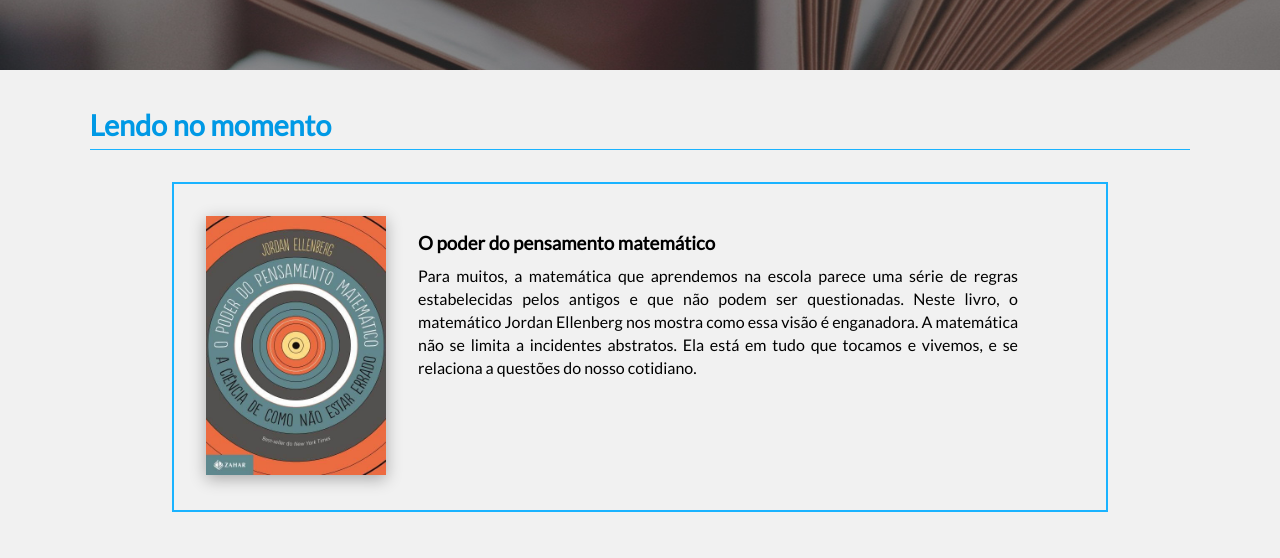
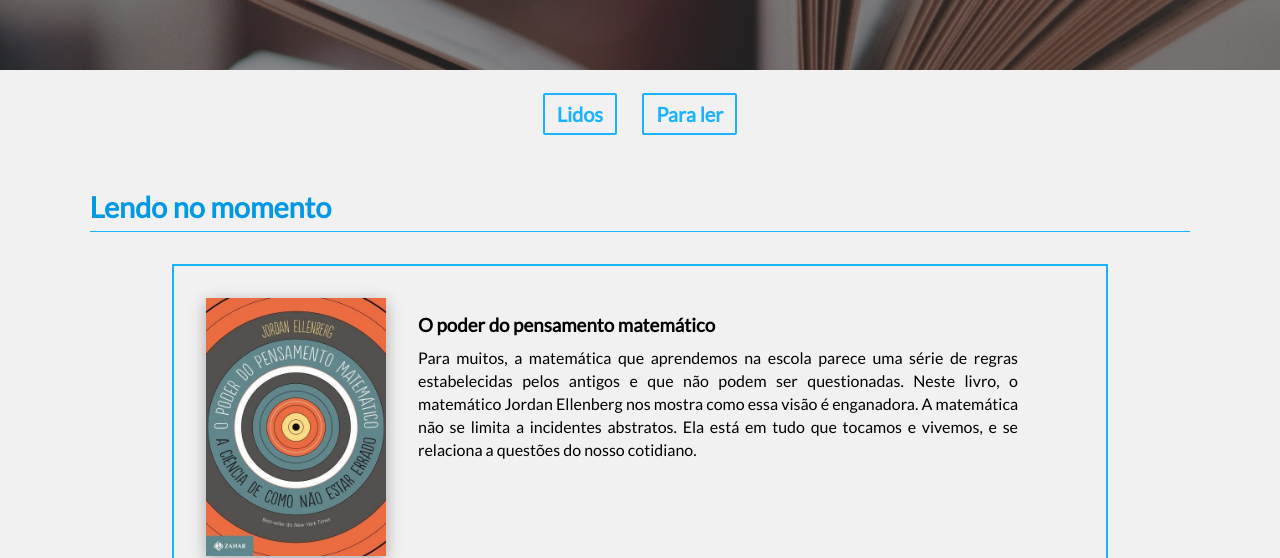
Before and after one commit to mauriciomutte/My-books, a website: page index.html in a window 1280 px wide. Shown: the part 242-800 px from the top of the page. Drawn offline with Linux system fonts and the light colour scheme.

Commit message:
Add books menu and minify one image

```diff
--- a/assets/css/style.css
+++ b/assets/css/style.css
@@ -86,6 +86,27 @@ section {
 	text-align: justify;
 }
 
+/*-----*/
+/* MENU */
+.livrosMenu--content {
+	padding-top: 2em;
+	text-align: center;
+}
+.livrosMenu--btn {
+	border: 2px solid #1ab3ff;
+	border-radius: 2px;
+	color: #1ab3ff;
+	font-size: 20px;
+	font-weight: 600;
+	margin: 0 1%;
+	padding: 7px 12px;
+	text-decoration: none;
+	transition: .5s;
+}
+.livrosMenu--btn:hover {
+	background-color: #1ab3ff;
+	color: #f1f1f1;
+}
 /*-----*/
 /*LIVRO*/
 
--- a/index.html
+++ b/index.html
@@ -16,6 +16,15 @@
 		<h1>My books<br>for 2017</h1>
 	</header>
 	<article>
+		<!-- MENU -->
+		<section class="livrosMenu">
+				<div class="wrap">
+					<div class="livrosMenu--content">
+						<a class="livrosMenu--btn" href="#livrosAdquiridos">Lidos</a>
+						<a class="livrosMenu--btn" href="#livrosPendentes">Para ler</a>
+					</div>
+				</div>
+			</section>
 		<!-- Lendo Agora -->
 		<section class="lendo">
 			<div class="wrap">
@@ -28,8 +37,9 @@
 				</div>
 			</div>
 		</section>
+
 		<!-- LIDOS -->
-		<section class="livrosAdquiridos">
+		<section class="livrosAdquiridos" id="livrosAdquiridos">
 			<div class="wrap">
 				<!-- Livros Lidos Title -->
 				<div class="livrosAdquiridos-title titleSection">
@@ -41,7 +51,7 @@
 			</div>
 		</section>
 		<!-- PARA LER -->
-		<section class="livrosPendentes">
+		<section class="livrosPendentes" id="livrosPendentes">
 			<div class="wrap">
 				<!-- Livros Para Ler Title -->
 				<div class="livrosPendentes-title titleSection">
```
Also changed, not shown: assets/img/Pai-rico-pai-pobre.png.
